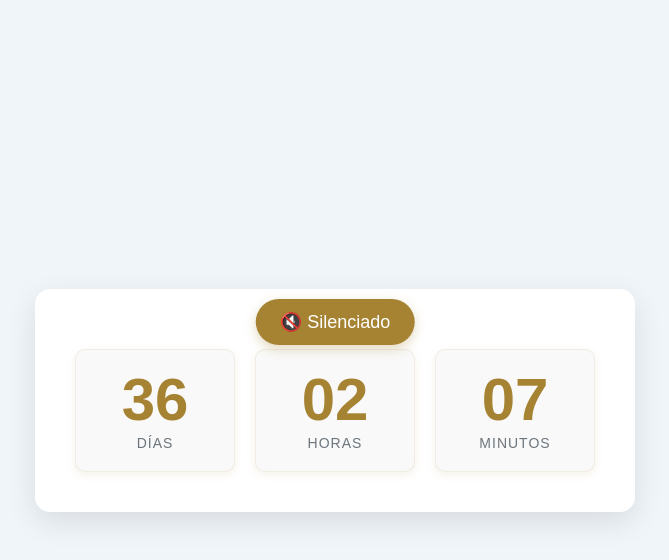
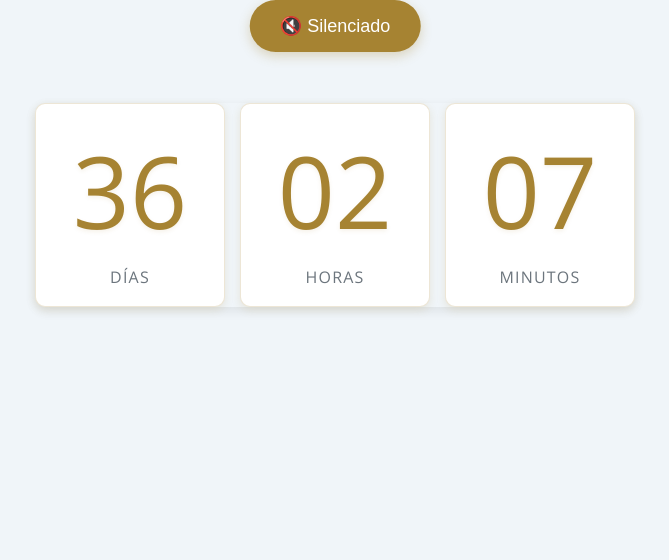
Before and after one commit to gsanchezgallegos/gsanchezgallegos.github.io, a plain HTML site: page counter+music.html in a window 1280 px wide. Shown: the whole page, without its empty margins (305-974 px from the left). Drawn offline with nearby package versions, Linux system fonts and the light colour scheme.

Commit message:
Update counter+music.html

```diff
--- a/counter+music.html
+++ b/counter+music.html
@@ -1,170 +1,141 @@
 <!DOCTYPE html>
-<html lang="es">
+<html>
+
 <head>
     <meta charset="UTF-8">
     <meta name="viewport" content="width=device-width, initial-scale=1.0">
-  <title>Cuenta Regresiva Boda</title>
+    <link href='https://fonts.googleapis.com/css?family=Open Sans' rel='stylesheet'>
+    <title>Reproductor de Música para Boda</title>
     <style>
         body {
             margin: 0;
-      padding: 0;
-      height: 100vh;
+            /*padding: 0;*/
+            /*height: 100vh;*/
             background-color: #f0f5f9;
-      font-family: 'Arial', sans-serif;
+            font-family: 'Open Sans', sans-serif;
+        }
+
+        #player-container {
+            position: absolute;
+            width: 0;
+            height: 0;
             overflow: hidden;
         }
 
-    #container {
-      width: 100%;
-      height: 100%;
-      display: flex;
-      flex-direction: column;
-      justify-content: center;
-      align-items: center;
-      padding: 20px;
-      box-sizing: border-box;
+        #audioControl {
+            position: relative;
+            /*top: 10%;*/
+            /* Posición desde la parte superior */
+            left: 50%;
+            margin-bottom: 4%;
+            /* Centrado horizontal */
+            transform: translateX(-50%);
+            /* Ajuste fino para centrar */
+            padding: 15px 30px;
+            background: #a68332;
+            color: white;
+            border: none;
+            border-radius: 50px;
+            cursor: pointer;
+            font-size: 18px;
+            box-shadow: 0 4px 12px rgba(166, 131, 50, 0.3);
+            transition: all 0.3s ease;
+            z-index: 1000;
         }
 
-    .content-box {
-      width: 100%;
+        #audioControl:hover {
+            background: #b78d3a;
+            transform: translateX(-50%) translateY(-2px);
+            /* Ajuste para hover */
+            box-shadow: 0 6px 16px rgba(166, 131, 50, 0.4);
+        }
+
+        /*Diseño para el contador*/
+        .countdown-container {
+            text-align: center;
+            /*width: 100%;*/
             max-width: 600px;
-      background: white;
-      border-radius: 15px;
-      box-shadow: 0 10px 30px rgba(0,0,0,0.1);
-      padding: 60px 40px 40px;
-      box-sizing: border-box;
-      text-align: center;
-      position: relative;
+            margin: 0 auto;
+            /*padding: 25px;*/
+            border-radius: 12px;
+            box-shadow: 0 4px 12px rgba(0, 0, 0, 0.08);
+        }
+
+        .countdown-title {
+            color: #333;
+            margin-bottom: 20px;
+            font-size: 28px;
+            font-weight: 600;
+            letter-spacing: 0.5px;
         }
 
         .countdown {
             display: flex;
             justify-content: center;
-      gap: 20px;
-      flex-wrap: wrap;
+            gap: 15px;
+            width: 100%;
         }
 
         .countdown-item {
+            background-color: #ffffff;
+            padding: 18px 15px;
+            border-radius: 10px;
             flex: 1;
-      min-width: 80px;
-      padding: 20px 15px;
-      background: #f9f9f9;
-      border-radius: 10px;
-      box-shadow: 0 3px 8px rgba(166,131,50,0.1);
-      border: 1px solid rgba(166,131,50,0.1);
+            /* Distribuye equitativamente el ancho */
+            text-align: center;
+            box-shadow: 0 3px 8px rgba(166, 131, 50, 0.15);
+            border: 1px solid rgba(166, 131, 50, 0.2);
         }
 
         .countdown-number {
-      font-size: clamp(36px, 8vw, 60px);
+            font-size: 100px;
+            margin-bottom: 8px;
             color: #a68332;
-      font-weight: bold;
-      line-height: 1;
-      margin-bottom: 5px;
+            text-shadow: 0 2px 4px rgba(166, 131, 50, 0.1);
         }
 
         .countdown-label {
-      font-size: clamp(12px, 2.5vw, 14px);
+            text-transform: uppercase;
+            letter-spacing: 1.2px;
             color: #6c757d;
-      text-transform: uppercase;
-      letter-spacing: 1px;
+            font-weight: 500;
         }
 
-    #audioControl {
-      position: absolute;
-      top: 10px;
-      left: 50%;
-      transform: translateX(-50%);
-      padding: 12px 24px;
-      background: #a68332;
-      color: white;
-      border: none;
-      border-radius: 50px;
-      cursor: pointer;
-      font-size: clamp(14px, 3vw, 18px);
-      box-shadow: 0 4px 12px rgba(166,131,50,0.3);
-      transition: all 0.3s ease;
-      z-index: 1000;
-      white-space: nowrap;
-    }
-
-    #audioControl:hover {
-      background: #b78d3a;
-      transform: translateX(-50%) translateY(-2px);
-      box-shadow: 0 6px 16px rgba(166,131,50,0.4);
+        .event-time {
+            margin-top: 20px;
+            color: #5f6368;
+            font-style: italic;
         }
 
         @media (max-width: 600px) {
-      .content-box {
-        padding: 60px 20px 40px;
+            .countdown-item {
+                padding: 10px 5px;
             }
 
-      .countdown {
-        flex-direction: column;
-        gap: 15px;
+            .countdown-number {
+                font-size: 30px;
             }
 
-      #audioControl {
-        top: 10px;
-        padding: 10px 20px;
+            .countdown-title {
+                font-size: 20px;
             }
         }
     </style>
 </head>
+
 <body>
-  <div id="container">
-    <div class="content-box">
+
+
+    <!-- Reproductor de YouTube oculto -->
+    <div id="player-container"></div>
+
+    <!-- Botón en centro superior -->
     <button id="audioControl">🔇 Silenciado</button>
 
-      <div class="countdown">
-        <div class="countdown-item">
-          <div class="countdown-number" id="days">00</div>
-          <div class="countdown-label">Días</div>
-        </div>
-        <div class="countdown-item">
-          <div class="countdown-number" id="hours">00</div>
-          <div class="countdown-label">Horas</div>
-        </div>
-        <div class="countdown-item">
-          <div class="countdown-number" id="minutes">00</div>
-          <div class="countdown-label">Minutos</div>
-        </div>
-      </div>
-    </div>
-  </div>
-
-  <!-- Hidden YouTube player -->
-  <div id="player-container" style="display:none;"></div>
-
     <script>
-    // Countdown functionality
-    const targetDate = new Date(2025, 6, 26, 17, 0, 0);
-
-    function updateCountdown() {
-      const now = new Date();
-      const diff = targetDate - now;
-
-      if (diff <= 0) {
-        document.querySelector('.countdown').innerHTML = '<div style="font-size:24px;color:#a68332">¡El evento ha comenzado!</div>';
-        return;
-      }
-
-      const days = Math.floor(diff / (1000 * 60 * 60 * 24));
-      const hours = Math.floor((diff % (1000 * 60 * 60 * 24)) / (1000 * 60 * 60));
-      const minutes = Math.floor((diff % (1000 * 60 * 60)) / (1000 * 60));
-
-      document.getElementById('days').textContent = days.toString().padStart(2, '0');
-      document.getElementById('hours').textContent = hours.toString().padStart(2, '0');
-      document.getElementById('minutes').textContent = minutes.toString().padStart(2, '0');
-    }
-
-    updateCountdown();
-    setInterval(updateCountdown, 60000);
-
-    // Audio player functionality
+        // (El JavaScript permanece EXACTAMENTE igual)
         const playerContainer = document.getElementById('player-container');
         const player = document.createElement('iframe');
-    const audioControl = document.getElementById('audioControl');
-    let isMuted = true;
 
         player.id = 'player';
         player.width = '0';
@@ -173,6 +144,9 @@
         player.allow = 'autoplay';
         player.frameBorder = '0';
         playerContainer.appendChild(player);
+
+        const audioControl = document.getElementById('audioControl');
+        let isMuted = true;
 
         function sendCommand(command) {
             player.contentWindow.postMessage(JSON.stringify({
@@ -189,7 +163,6 @@
             });
             audioControl.textContent = isMuted ? '🔇 Silenciado' : '🔊 Reproduciendo';
 
-      // Pulse animation while maintaining position
             audioControl.style.transform = 'translateX(-50%) scale(0.95)';
             setTimeout(() => {
                 audioControl.style.transform = isMuted
@@ -198,20 +171,66 @@
             }, 100);
         }
 
-    window.onYouTubeIframeAPIReady = function() {
+        window.onYouTubeIframeAPIReady = function () {
             audioControl.onclick = toggleMute;
 
-      // Attempt to unmute after delay
             setTimeout(() => {
                 if (isMuted) {
                     toggleMute();
                 }
-      }, 3000);
+            }, 1500);
         };
 
         const tag = document.createElement('script');
         tag.src = "https://www.youtube.com/iframe_api";
         document.head.appendChild(tag);
     </script>
+
+     <div class="countdown-container">
+        <!--<div class="countdown-title">Cuenta regresiva al 26 de julio de 2025, 5:00 PM</div>-->
+        <div class="countdown">
+            <div class="countdown-item">
+                <div class="countdown-number" id="days">00</div>
+                <div class="countdown-label">Días</div>
+            </div>
+            <div class="countdown-item">
+                <div class="countdown-number" id="hours">00</div>
+                <div class="countdown-label">Horas</div>
+            </div>
+            <div class="countdown-item">
+                <div class="countdown-number" id="minutes">00</div>
+                <div class="countdown-label">Minutos</div>
+            </div>
+        </div>
+        <!--<div class="event-time">Evento programado para el 26 de julio de 2025 a las 5:00 PM</div>-->
+    </div>
+
+    <script>
+        const targetDate = new Date(2025, 6, 26, 17, 0, 0);
+
+        function updateCountdown() {
+            const now = new Date();
+            const diff = targetDate - now;
+
+            if (diff <= 0) {
+                document.querySelector('.countdown-title').textContent = "¡El evento ha comenzado!";
+                document.querySelector('.countdown').style.display = 'none';
+                document.querySelector('.event-time').style.display = 'none';
+                return;
+            }
+
+            const days = Math.floor(diff / (1000 * 60 * 60 * 24));
+            const hours = Math.floor((diff % (1000 * 60 * 60 * 24)) / (1000 * 60 * 60));
+            const minutes = Math.floor((diff % (1000 * 60 * 60)) / (1000 * 60));
+
+            document.getElementById('days').textContent = days.toString().padStart(2, '0');
+            document.getElementById('hours').textContent = hours.toString().padStart(2, '0');
+            document.getElementById('minutes').textContent = minutes.toString().padStart(2, '0');
+        }
+
+        updateCountdown();
+        setInterval(updateCountdown, 60000);
+    </script>
 </body>
+
 </html>
```
Lines whose indentation alone changed are shown as unchanged.
